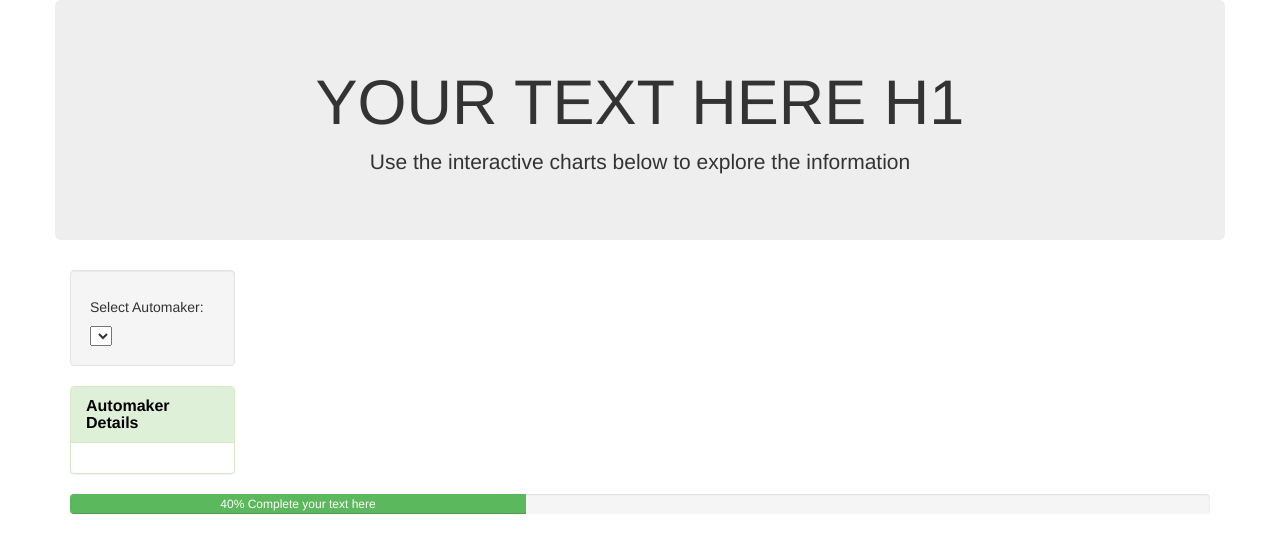
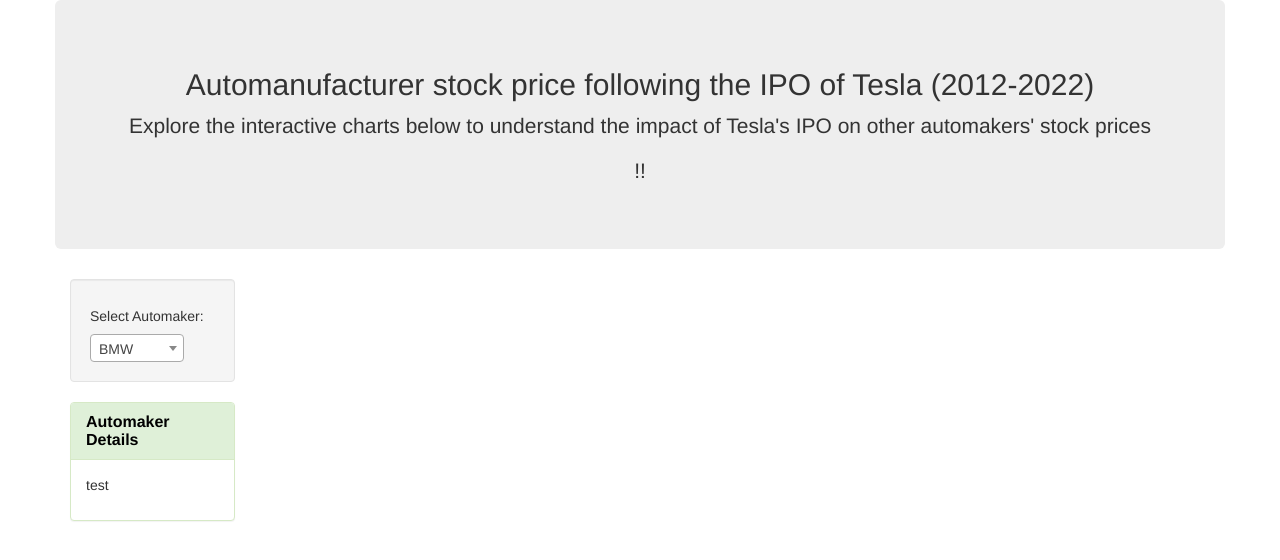
Before and after one commit to nabroo101/TopAutomakersStock_Visualizations, a Flask app: template templates/index.html in a window 1280 px wide. Shown: the top 560 px of the page. Run offline with Flask 3, Linux system fonts and the light colour scheme; the template is opened without the code that fills it, so the values that code supplies are empty; some libraries are stand-ins or nearby versions.

Commit message:
added manfactures logos folder

```diff
--- a/templates/index.html
+++ b/templates/index.html
@@ -5,8 +5,9 @@
   <meta charset="UTF-8">
   <meta name="viewport" content="width=device-width, initial-scale=1.0">
   <meta http-equiv="X-UA-Compatible" content="ie=edge">
-  <title>test</title>
+  <title>Automaker Stock Price Analysis Post Tesla IPO</title>
   <link rel="stylesheet" href="https://maxcdn.bootstrapcdn.com/bootstrap/3.3.7/css/bootstrap.min.css">
+  <link href="https://cdn.jsdelivr.net/npm/select2@4.1.0-beta.1/dist/css/select2.min.css" rel="stylesheet" />
   <link rel="shortcut icon" href="#">
 </head>
 
@@ -14,22 +15,25 @@
   <div class="container">
     <div class="row">
       <div class="col-md-12 jumbotron text-center">
-        <h1>YOUR TEXT HERE H1</h1>
-        <p>Use the interactive charts below to explore the information</p>
-        <p></p>
+        <h2>Automanufacturer stock price following the IPO of Tesla (2012-2022)
+        </h2>
+        <p>Explore the interactive charts below to understand the impact of Tesla's IPO on other automakers' stock prices</p>
+        <p>!!</p>
       </div>
     </div>
     <div class="row">
       <div class="col-md-2">
         <div class="well">
           <h5>Select Automaker:</h5>
-          <select id="selDataset" onchange="optionChanged(this.value)"></select>
+          <select id="selDataset" style="width: 75%"></select>
         </div>
         <div class="panel panel-success">
           <div class="panel-heading">
             <h3 class="panel-title" style="color:rgb(0, 0, 0);"><b>Automaker Details</b></h3>
           </div>
-          <div id="sample-metadata" class="panel-body"></div>
+          <div id="sample-metadata" class="panel-body">
+            <p>test</p>
+          </div>
         </div>
       </div>
       <div class="col-md-5">
@@ -43,11 +47,6 @@
       <div class="col-md-12">
         <div id="bubble"></div>
 
-        <div class="progress">
-            <div class="progress-bar progress-bar-success" role="progressbar" aria-valuenow="40"
-            aria-valuemin="0" aria-valuemax="100" style="width:40%">
-              40% Complete your text here
-            </div>
       </div>
     </div>
   </div>
@@ -56,6 +55,62 @@
   <script src="https://cdn.plot.ly/plotly-latest.min.js"></script>
   <script src="../static/automakers.js"></script>
 
+  <!-- jQuery libary to use drop down logo feuture -->
+  <script src="https://ajax.googleapis.com/ajax/libs/jquery/3.5.1/jquery.min.js"></script>
+
+  <!-- Select2 library -->
+  <script src="https://cdn.jsdelivr.net/npm/select2@4.1.0-beta.1/dist/js/select2.min.js"></script>
+
+  <!-- Set up select2 -->
+  <script>
+  $(document).ready(function() {
+    let data = [
+      {
+        id: 'bmw',
+        text: 'BMW',
+        image: '../Resources/Images/bmw.png'
+      },
+      {
+        id: 'ford',
+        text: 'Ford',
+        image: '../Resources/Images/ford.png'
+      },
+      {
+        id: '',
+        text: 'BMW',
+        image: '../Resources/Images/bmw.png'
+      }
+    ];
+      function formatState (state) {
+      if (!state.id) { return state.text; }
+      var $state = $(
+        '<span><img src="' + state.image + '" class="img-flag" /> ' + state.text + '</span>'
+      );
+      return $state;
+    };
+
+    $("#selDataset").select2({
+      data: data,
+      templateResult: formatState
+    });
+
+    $("#selDataset").on('change', function() {
+      optionChanged(this.value);
+    });
+  });
+  </script>
+
+      <!-- // }, -->
+      <!-- // {
+
+      // },
+      // {
+
+      // },
+      // {
+
+      // } -->
+
 </body>
 
 </html>
```
Also changed, not shown: style.css (+7 -0 lines), Resources/Images/BYD.png (added), Resources/Images/Daimler.png (added), Resources/Images/General-Motors.png (added), Resources/Images/Stellantis.jpg (added), Resources/Images/Volkswagen-.png (added), Resources/Images/bmw.png (added), Resources/Images/ford.png (added), Resources/Images/honda.png (added), Resources/Images/tesla-new.png (added), Resources/Images/tesla_original.png (added), Resources/Images/toyota.png (added).
